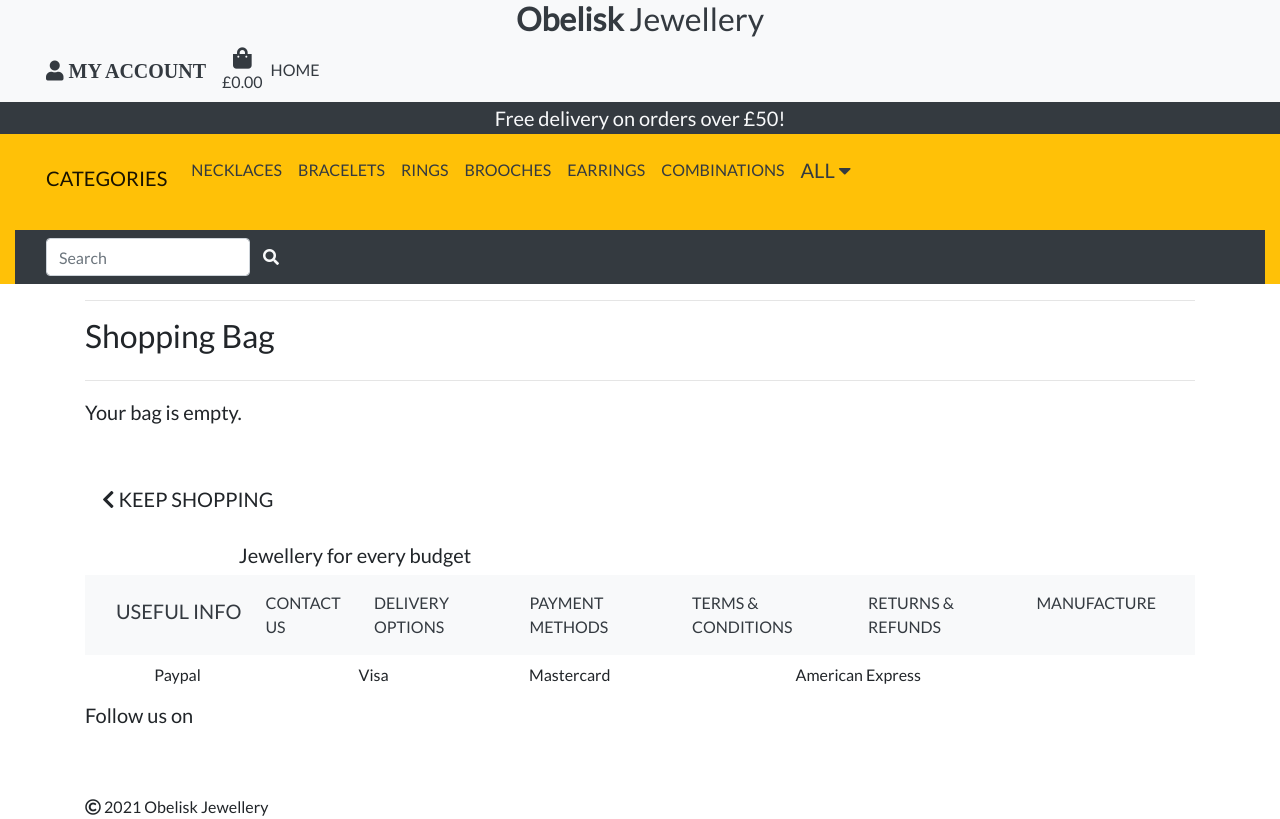
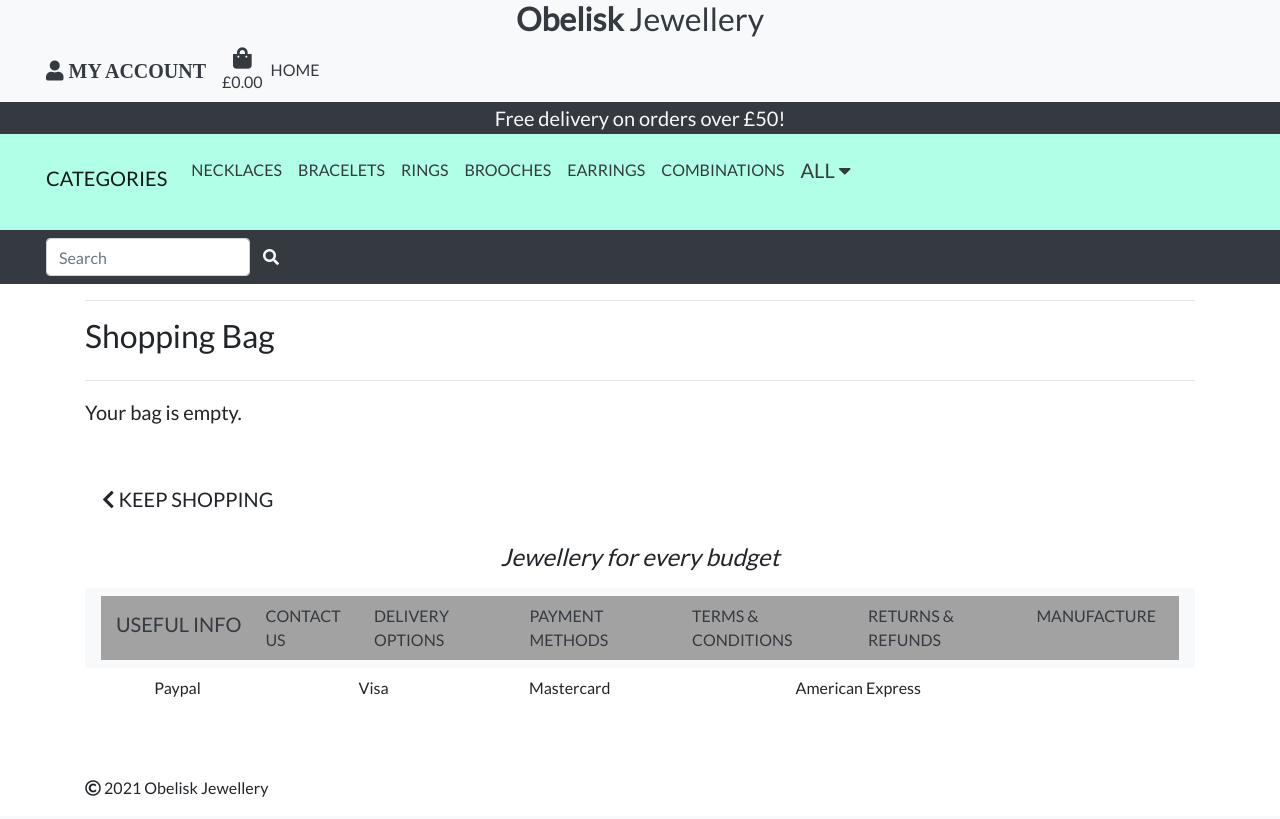
Before and after one commit to sanson0/obelisk_jewellery, a Django app: page /bag/ in a window 1280 px wide. After the commit the page ends 797 px from the top, so only its background shows below. Run offline with Django 3.2, Linux system fonts and the light colour scheme; some libraries are stand-ins or nearby versions.

Commit message:
Style changes to header and footer

```diff
--- a/static/css/base.css
+++ b/static/css/base.css
@@ -1,5 +1,9 @@
 body {
   font-family: "Lato";
+}
+
+.nav-categories {
+  background-color: aqua;
 }
 
 .pay-method {
--- a/templates/base.html
+++ b/templates/base.html
@@ -108,9 +108,9 @@
       </div>
     </div>
     <div class="row text-center">
-      <div class=" col bg-warning text-dark">
+      <div class="col text-dark" style="background-color: rgb(177, 260, 230);">
         <!--Second navbar containing categories of necklaces, bracelets, rings, brooches, earrings, combinations and sale-->
-        <nav class="navbar navbar-expand-lg navbar-light bg-warning">
+        <nav class="navbar navbar-expand-lg navbar-light ">
           <div class="container-fluid">
             <h6 class="navbar-brand text-uppercase nav-item">Categories</h6>
             <button class="navbar-toggler" type="button" data-bs-toggle="collapse" data-bs-target="#navbarNavDropdown"
@@ -145,7 +145,7 @@
                 </li>
                 <li class="nav-item">
                   <div class="dropdown">
-                    <button class="dropbtn"><a class="nav-link bg-warning text-uppercase text-dark pt-3"
+                    <button class="dropbtn"><a class="nav-link text-uppercase text-dark pt-3" style="background-color: rgb(177, 260, 230);"
                         href="{% url 'products' %}?category=necklaces,bracelets,rings,brooches,earrings,combinations"><h5>All <i class="fas fa-caret-down"></i></h5></button>
                         </a>
                     <div class="dropdown-content">
@@ -161,6 +161,8 @@
             </div>
         </nav>
         <!--Third navbar with a search bar to enable searches of products-->
+        <div class="row">
+          <div class=" col bg-dark">
             <nav class="navbar navbar-light bg-dark">
               <div class="container-fluid">
                 <form method="GET" action="{% url 'products' %}" class="d-flex">
@@ -169,6 +171,8 @@
                 </form>
               </div>
             </nav>
+          </div>
+        </div>
       </div>
     </div>
   </header>
@@ -200,15 +204,13 @@
   {% endblock %}
 
   <footer class="container">
-    <div class="row">
       <!--Statement-->
-      <div class="text-center col-md-6">
-        <h5>Jewellery for every budget</h5>
-      </div>
+      <div class="text-center mb-3">
+        <h4 class="font-italic">Jewellery for every budget</h4>
       </div>
     <!--Navbar for useful info such as contact details, delivery options, payment methods, Ts & Cs, returns & refunds, manufacture-->
     <nav class="navbar navbar-expand-lg navbar-light bg-light mb-2">
-      <div class="container-fluid">
+      <div class="container-fluid"  style="background-color: rgb(163, 162, 162); color: black;">
         <h6 class="navbar-brand text-uppercase text-dark">Useful info</h6>
         <button class="navbar-toggler" type="button" data-bs-toggle="collapse" data-bs-target="#navbarNavAltMarkup"
           aria-controls="navbarNavAltMarkup" aria-expanded="false" aria-label="Toggle navigation">
@@ -276,7 +278,6 @@
         </ul>
       </div>
     </div>
-    <h5>Follow us on</h5>
     <!--Social media links-->
     <div class="row">
       {% load social_share %}
@@ -294,7 +295,7 @@
       </div>
     </div>
     <!--Copyright statement-->
-    <div>
+    <div class="mb-3">
       <i class="far fa-copyright"></i>
       2021 Obelisk Jewellery
     </div>
```
Lines whose indentation alone changed are shown as unchanged.
